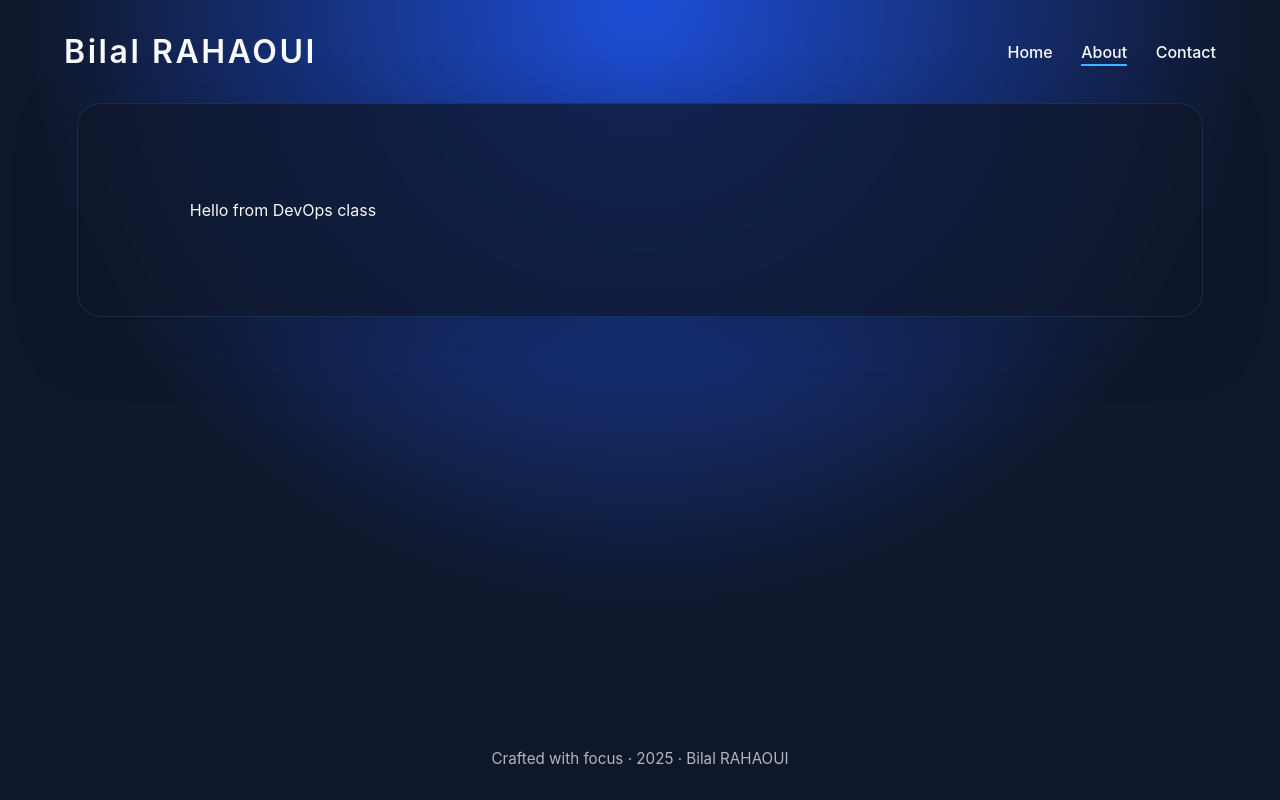
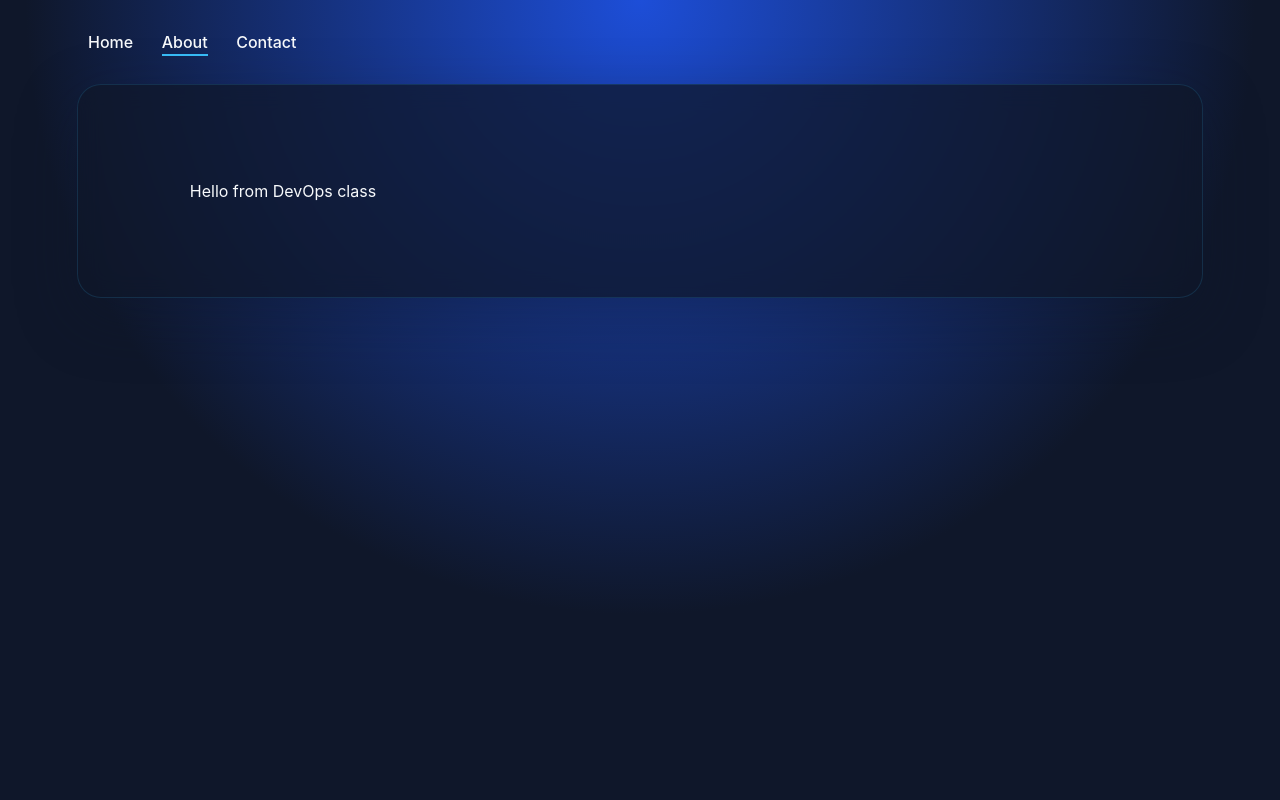
Before and after one commit to hafsaaslam0/FlaskAp, a Flask app: page /about in a window 1280 px wide. Run offline with Flask 2, Linux system fonts and the light colour scheme; some libraries are stand-ins or nearby versions.

Commit message:
Core fixes

```diff
--- a/FlaskWebProject1/templates/layout.html
+++ b/FlaskWebProject1/templates/layout.html
@@ -3,7 +3,6 @@
 <head>
     <meta charset="utf-8" />
     <meta name="viewport" content="width=device-width, initial-scale=1.0" />
-    <title>{{ title }} · Bilal RAHAOUI</title>
     <style>
         :root {
             color-scheme: light dark;
@@ -80,138 +79,21 @@
                 margin: 0 0.75rem;
             }
         }
-        #fireworks-canvas {
-            position: fixed;
-            top: 0;
-            left: 0;
-            width: 100%;
-            height: 100%;
-            pointer-events: none;
-            z-index: 9999;
-        }
     </style>
 </head>
 <body>
-    <canvas id="fireworks-canvas"></canvas>
     <header>
-        <div class="brand">Bilal RAHAOUI</div>
         <nav>
             <a href="{{ url_for('home') }}" class="{% if request.path == '/' or request.path == '/home' %}active{% endif %}">Home</a>
             <a href="{{ url_for('about') }}" class="{% if request.path == '/about' %}active{% endif %}">About</a>
             <a href="{{ url_for('contact') }}" class="{% if request.path == '/contact' %}active{% endif %}">Contact</a>
         </nav>
     </header>
+
     <main>
         <section class="card">
             {% block content %}{% endblock %}
         </section>
     </main>
-    <footer>
-        Crafted with focus · {{ year }} · Bilal RAHAOUI
-    </footer>
-    <script>
-        // Fireworks Animation (limited to ~3 seconds)
-        (function() {
-            const canvas = document.getElementById('fireworks-canvas');
-            const ctx = canvas.getContext('2d');
-            canvas.width = window.innerWidth;
-            canvas.height = window.innerHeight;
-
-            window.addEventListener('resize', () => {
-                canvas.width = window.innerWidth;
-                canvas.height = window.innerHeight;
-            });
-
-            const particles = [];
-            let running = true;
-            const colors = ['#38bdf8', '#5eead4', '#fbbf24', '#f87171', '#a78bfa', '#fb7185'];
-
-            class Particle {
-                constructor(x, y) {
-                    this.x = x;
-                    this.y = y;
-                    this.vx = (Math.random() - 0.5) * 8;
-                    this.vy = (Math.random() - 0.5) * 8;
-                    this.life = 1;
-                    this.decay = Math.random() * 0.02 + 0.01;
-                    this.color = colors[Math.floor(Math.random() * colors.length)];
-                    this.size = Math.random() * 3 + 2;
-                }
-
-                update() {
-                    this.x += this.vx;
-                    this.y += this.vy;
-                    this.vy += 0.1; // gravity
-                    this.life -= this.decay;
-                }
-
-                draw() {
-                    ctx.save();
-                    ctx.globalAlpha = this.life;
-                    ctx.fillStyle = this.color;
-                    ctx.beginPath();
-                    ctx.arc(this.x, this.y, this.size, 0, Math.PI * 2);
-                    ctx.fill();
-                    ctx.restore();
-                }
-            }
-
-            function createFirework(x, y) {
-                for (let i = 0; i < 50; i++) {
-                    particles.push(new Particle(x, y));
-                }
-            }
-
-            function animate() {
-                if (!running) {
-                    // Clear once and stop drawing
-                    ctx.clearRect(0, 0, canvas.width, canvas.height);
-                    canvas.style.display = 'none';
-                    return;
-                }
-                ctx.fillStyle = 'rgba(15, 23, 42, 0.1)';
-                ctx.fillRect(0, 0, canvas.width, canvas.height);
-
-                for (let i = particles.length - 1; i >= 0; i--) {
-                    particles[i].update();
-                    particles[i].draw();
-
-                    if (particles[i].life <= 0) {
-                        particles.splice(i, 1);
-                    }
-                }
-
-                requestAnimationFrame(animate);
-            }
-
-            // Create fireworks on page load and periodically (first 1.5s)
-            setTimeout(() => {
-                createFirework(canvas.width / 2, canvas.height / 2);
-            }, 500);
-
-            setTimeout(() => {
-                createFirework(canvas.width * 0.3, canvas.height * 0.4);
-            }, 1000);
-
-            setTimeout(() => {
-                createFirework(canvas.width * 0.7, canvas.height * 0.6);
-            }, 1500);
-
-            // Create fireworks on click (only while running)
-            const clickHandler = (e) => {
-                if (!running) return;
-                createFirework(e.clientX, e.clientY);
-            };
-            document.addEventListener('click', clickHandler);
-
-            // Stop fireworks after ~3 seconds
-            setTimeout(() => {
-                running = false;
-                document.removeEventListener('click', clickHandler);
-            }, 3000);
-
-            animate();
-        })();
-    </script>
 </body>
 </html>
```
